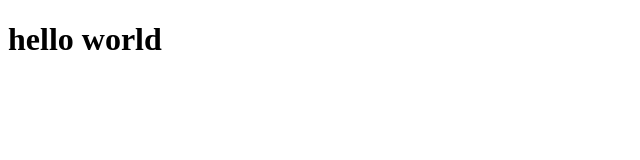
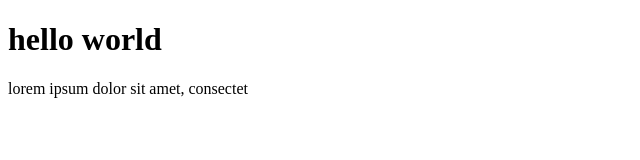
Before and after one commit to Iqballazuardi/test-GIT, a plain HTML site: page index.html in a window 1280 px wide. Shown: the whole page, without its empty margins (0-640 px from the left). Drawn offline with Linux system fonts and the light colour scheme.

Commit message:
menambahkan paragraf

```diff
--- a/index.html
+++ b/index.html
@@ -8,5 +8,6 @@
 </head>
 <body>
     <h1>hello world</h1>
+    <p>lorem ipsum dolor sit amet, consectet</p>
 </body>
 </html>
```
